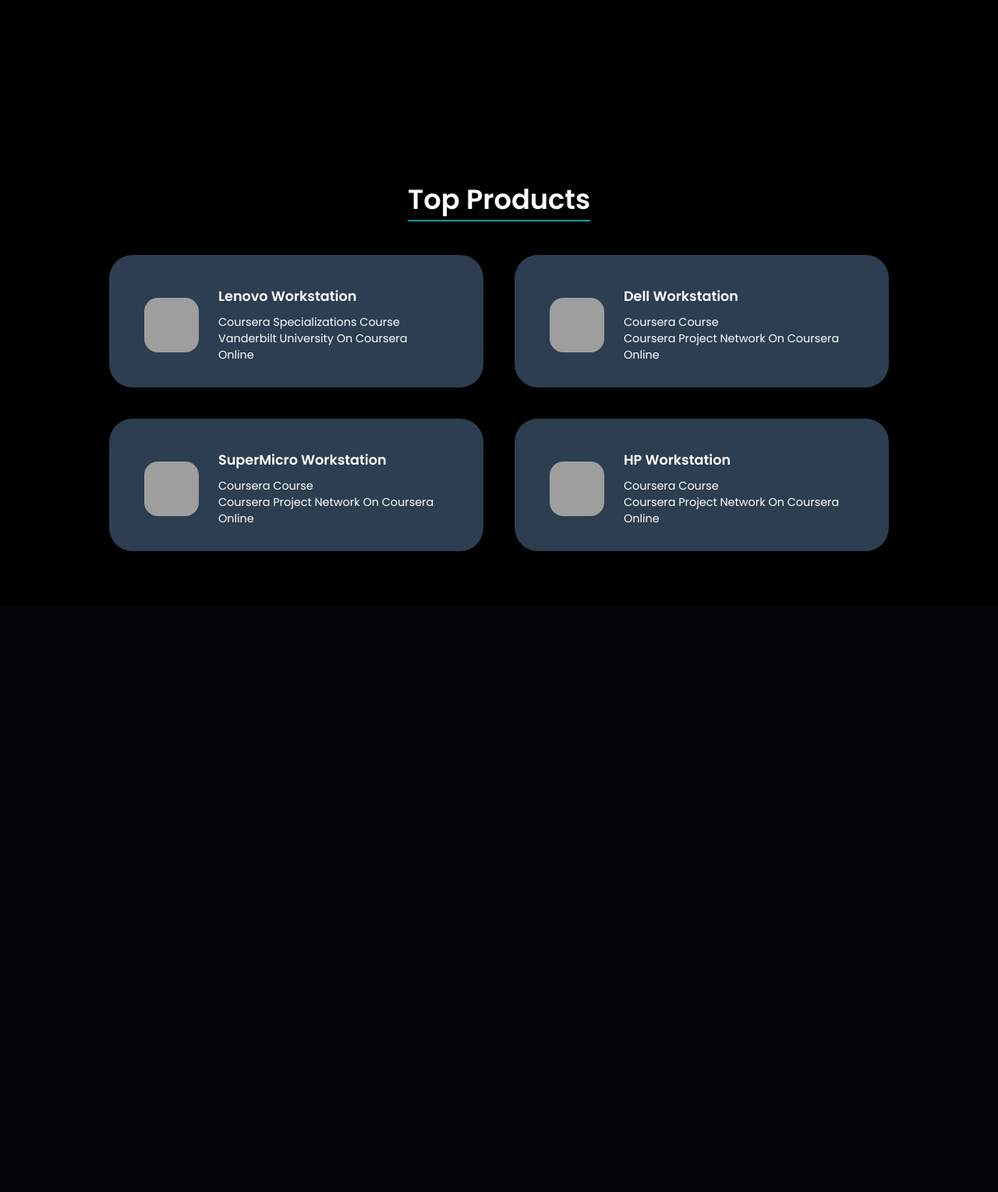
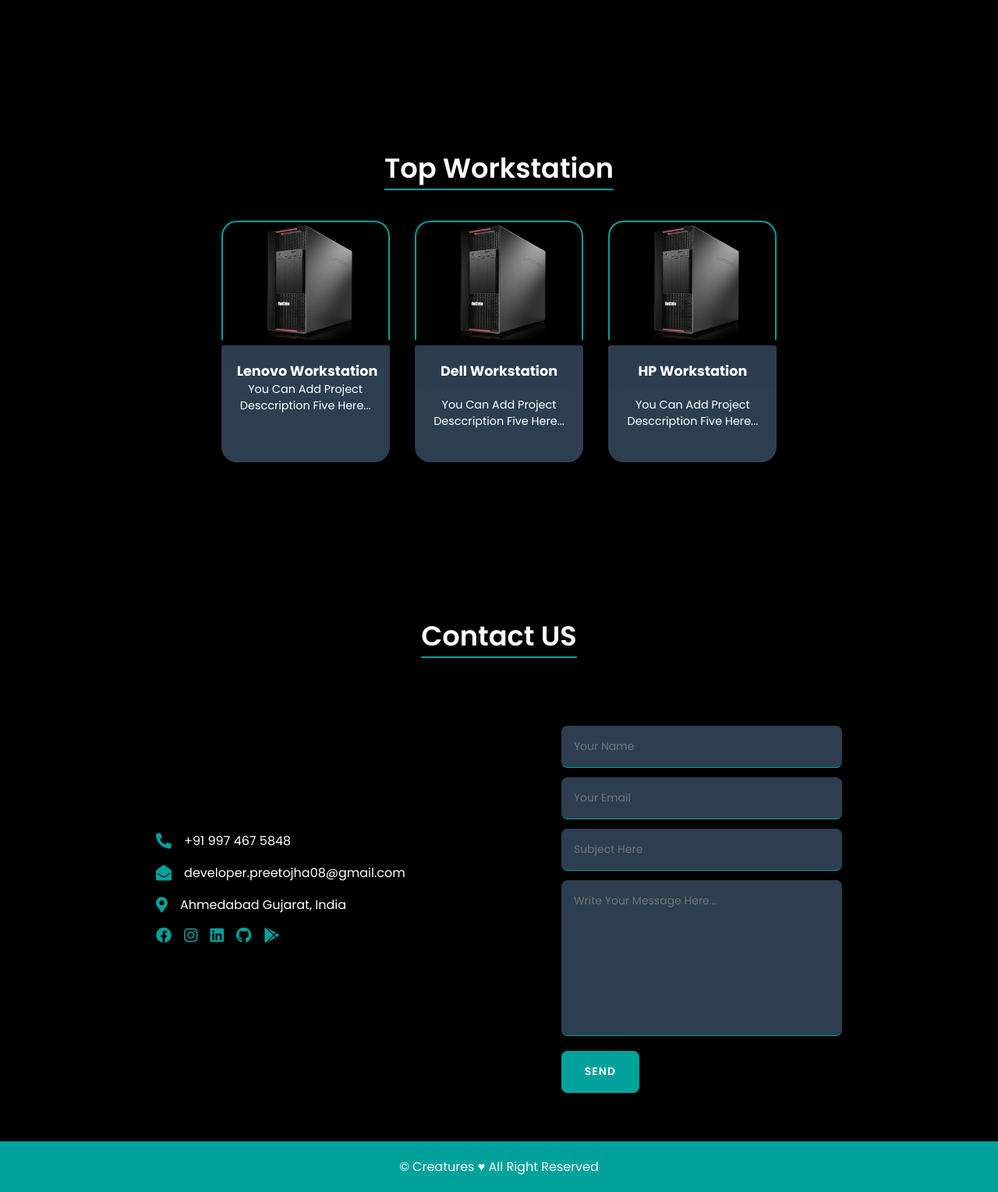
Before and after one commit to Preetojha08/AlphazLive-Beta-Web-Project-, a PHP site: page / in a window 1280 px wide. Shown: the part 1955-3484 px from the top of the page at 78% size. Before the commit the page ends 2662 px from the top, so only its background shows below. Run offline with PHP 8.4, Linux system fonts and the light colour scheme; grey boxes are pictures that could not be loaded.

Commit message:
Fourth Commit

```diff
--- a/index.html
+++ b/index.html
@@ -84,75 +84,141 @@
 
     <!-- Products -->
 
-    <!-- Certificate -->
     <section class="certificate" id="certificate_5">
       <div class="heading">
-        <h1>Top Products</h1>
+        <h1>Top Workstation</h1>
       </div>
 
-      <!-- Certificate Content -->
+      <div class="portfolio-content">
 
-      <div class="portfolio-content">
-        <!-- 1 -->
-        <div class="c-box">
-          <div class="c-img">
-            <img src="img/certificate/vu.jpg" alt="" />
+        <div class="card">
+          <div class="image">
+            <img
+            src="Workstation/lenovo.png"
+            />
           </div>
+          <div class="product_dec_box">
+            <div class="title">
+              <div class="c-box-content">
+                <h4>Lenovo Workstation</h4>
+              </div>
+            </div>
+            <div class="des">
+              <p>You can Add Project Desccription Five Here...</p>
 
-          <div class="c-box-content">
-            <h2>Lenovo Workstation</h2>
-            <p>
-              Coursera Specializations Course <br />Vanderbilt University On
-              Coursera <br>Online
-            </p>
-          </div>
-        </div>
-
-        <!-- 2 -->
-        <div class="c-box">
-          <div class="c-img">
-            <img src="img/certificate/cpn.webp" alt="" />
-          </div>
-
-          <div class="c-box-content">
-            <h2>Dell Workstation</h2>
-            <p>
-              Coursera Course <br />Coursera Project Network On
-              Coursera <br>Online
-            </p>
-          </div>
-        </div>
-
-        <!-- 3 -->
-        <div class="c-box">
-            <div class="c-img">
-              <img src="img/certificate/cpn.webp" alt="" />
             </div>
-
-            <div class="c-box-content">
-              <h2>SuperMicro Workstation</h2>
-              <p>
-                Coursera Course <br />Coursera Project Network On
-                Coursera <br>Online
-              </p>
-            </div>
-          </div>
-
-        <!-- 4 -->
-        <div class="c-box">
-          <div class="c-img">
-            <img src="img/certificate/cpn.webp" alt="" />
-          </div>
-
-          <div class="c-box-content">
-            <h2>HP Workstation</h2>
-            <p>
-              Coursera Course <br />Coursera Project Network On
-              Coursera <br>Online
-            </p>
           </div>
         </div>
 
 
+        <div class="card">
+          <div class="image">
+            <img
+            src="Workstation/lenovo.png"
+            />
+          </div>
+          <div class="product_dec_box">
+            <div class="title">
+              <h4>Dell Workstation</h4>
+            </div>
+            <div class="des">
+              <p>You can Add Project Desccription Five Here...</p>
+
+            </div>
+          </div>
+        </div>
+
+        <div class="card">
+          <div class="image">
+            <img
+            src="Workstation/lenovo.png"
+            />
+          </div>
+          <div class="product_dec_box">
+            <div class="title">
+              <h4>HP Workstation</h4>
+            </div>
+            <div class="des">
+              <p>You can Add Project Desccription Five Here...</p>
+
+            </div>
+          </div>
+        </div>
+
+
+      </div>
+
+
+    </section>
+
+
+     <!-- Contact -->
+     <section class="contact" id="contact_6">
+      <div class="heading">
+        <h1>Contact US</h1>
+      </div>
+      <!-- Content -->
+      <div class="contact-content">
+        <div class="contact-info">
+          <div class="info-box">
+            <i class="fas fa-phone-alt"></i>
+            <p>+91 997 467 5848</p>
+          </div>
+          <div class="info-box">
+            <i class="fas fa-envelope-open"></i>
+            <p class="p_email">developer.preetojha08@gmail.com</p>
+          </div>
+          <div class="info-box">
+            <i class="fas fa-map-marker-alt"></i>
+            <p>Ahmedabad Gujarat, India</p>
+          </div>
+          <div class="info-box social">
+            <a href="https://www.facebook.com/Preet.Ojha.3745/" target="blank"
+              ><i class="fab fa-facebook"></i
+            ></a>
+            <a href="https://www.instagram.com/preet_ojha_/" target="blank"
+              ><i class="fab fa-instagram"></i
+            ></a>
+            <a
+              href="https://www.linkedin.com/in/developer-preet-ojha/"
+              target="blank"
+              ><i class="fab fa-linkedin"></i
+            ></a>
+            <a href="https://github.com/Preetojha08" target="blank"
+              ><i class="fab fa-github"></i
+            ></a>
+            <a
+              href="https://play.google.com/store/apps/developer?id=Creatures"
+              target="blank"
+              ><i class="fab fa-google-play"></i
+            ></a>
+          </div>
+        </div>
+        <!-- Contact Form -->
+        <div class="contact-form">
+          <form action="">
+            <input type="text" placeholder="Your Name" />
+            <input type="email" placeholder="Your Email" />
+            <input type="subject" placeholder="Subject Here" />
+            <textarea
+              name=""
+              id=""
+              cols="30"
+              rows="10"
+              placeholder="Write your message here..."
+            ></textarea>
+            <input type="button" value="Send" class="contact-button" />
+          </form>
+        </div>
+      </div>
+    </section>
+
+    <!-- Copyright -->
+    <div class="copyright">
+      <p>&#169; Creatures ♥ All Right Reserved</p>
+    </div>
+
+
+
 </body>
 </html>
--- a/style.css
+++ b/style.css
@@ -238,7 +238,7 @@ header .navbar li .active,header .navbar a:hover {
 .portfolio{
   background-color: rgb(0, 0, 0);
   width: 100%;
-  min-height: 80vh;
+  min-height: 75vh;
 }
 .p-box {
   display: flex;
@@ -394,3 +394,142 @@ header .navbar li .active,header .navbar a:hover {
   height: 100%;
   border-radius: 20%;
 }
+
+.card {
+  /* Add shadows to create the "card" effect */
+  transition: 0.3s;
+  width: 20%;
+  margin: 1.5%;
+  display: inline-block;
+  margin-bottom: 0.5cm;
+  border-radius: 15px;
+}
+
+.image img{
+  border-top: 2px solid var(--primary);
+  border-top-left-radius: 20px;
+  border-top-right-radius: 20px;
+  border-left: 2px solid var(--primary);
+  border-right: 2px solid var(--primary);
+  width: 100%;
+  size: 80px;
+ }
+
+ .title{
+  text-align: center;
+  background-color: hsl(210, 29%, 24%);
+  padding-top: 10px;
+  padding-bottom: 10px;
+  padding-left: 10px;
+  padding-right: 10px;
+  font-size: 1.1rem;
+  padding-top: 20px;
+  border-radius: 3px;
+
+ }
+
+ .des{
+  text-align: center;
+  background-color: #2c3e50;
+  padding-left: 10px;
+  padding-right: 10px;
+  padding-top: 10px;
+  padding-bottom: 10px;
+  font-size: var(--p-font);
+  font-weight: 400;
+  border-radius: 20px;
+
+}
+
+.product_dec_box{
+  background-color: #2c3e50;
+  border-radius: 20px;
+  height: 150px;
+}
+
+.certificate{
+  background: #000;
+  width: 100%;
+  min-height: 75vh;
+}
+
+.contact{
+  background: rgba(0, 0, 0, 1);
+}
+.contact-content {
+  display: flex;
+  background: #000;
+  align-items: center;
+  justify-content: space-around;
+}
+.contact-info {
+  max-width: 500px;
+}
+
+.p_email{
+  text-transform: lowercase;
+}
+
+.info-box {
+  display: flex;
+  align-items: center;
+  margin: 1rem 0;
+}
+.info-box i {
+  font-size: 20px;
+  color: var(--primary);
+}
+.info-box p {
+  margin-left: 1rem;
+  font-weight: 400;
+}
+
+.social a:hover {
+  transform: scale(1.5);
+}
+
+.social {
+  display: flex;
+  align-items: center;
+}
+.social a {
+  margin-right: 1rem;
+}
+form {
+  max-width: 360px;
+  margin-top: 4rem;
+}
+form input,
+form textarea {
+  width: 100%;
+  font-size: 14px;
+  padding: 1rem;
+  border-radius: 0.5rem;
+  border: none;
+  outline: none;
+  margin-bottom: 12px;
+  background: #2c3e50;
+  color: var(--primary);
+  border-bottom: 1px solid var(--primary);
+}
+form textarea {
+  height: 200px;
+  resize: none;
+}
+.contact-button {
+  max-width: 100px;
+  font-weight: 600;
+  background: var(--primary);
+  color: #fff;
+  text-transform: uppercase;
+  letter-spacing: 1px;
+  cursor: pointer;
+}
+.contact-button:hover{
+  background: linear-gradient(#01a29c,#008170);
+}
+.copyright {
+  padding: 20px;
+  text-align: center;
+  background: var(--primary);
+}
```
Also changed, not shown: Workstation/dell.png (added), Workstation/hp.png (added), Workstation/lenovo.png (added), Workstation/suppermicro.png (added), 2 other files.
